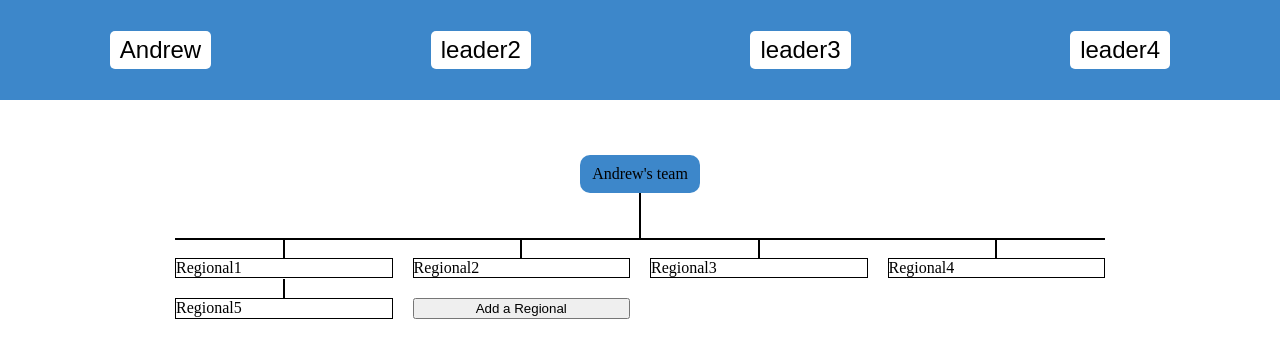
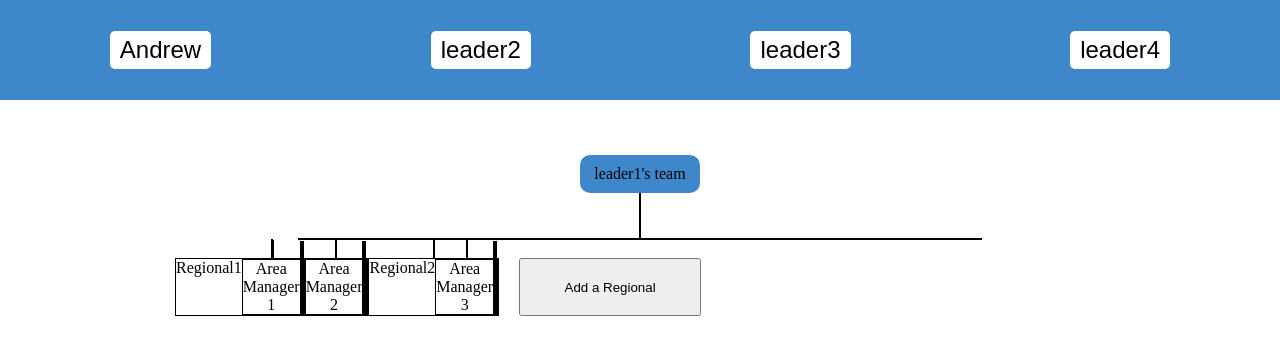
Before and after one commit to tylermckell01/Moxie-FE, a React (Create React App) app: page / in a window 1280 px wide. Both pictures are taken after a click on the button "Andrew". Shown: the top 358 px of the page. Built offline with nearby package versions, Linux system fonts and the light colour scheme.

Commit message:
starting to get the heirarchy structured correctly

```diff
--- a/src/components/TeamMembers.jsx
+++ b/src/components/TeamMembers.jsx
@@ -1,37 +1,95 @@
 import { useState } from "react";
 
 export default function TeamMembers({ activeLeader }) {
+  const teams = {
+    leader1: [
+      {
+        name: "Andrew",
+        regionals: [
+          {
+            name: "Regional1",
+            area_manager: [
+              {
+                name: "Area Manager 1",
+                reps: ["Rep1", "Rep2"],
+              },
+              {
+                name: "Area Manager 2",
+                reps: ["Rep3", "Rep4"],
+              },
+            ],
+          },
+          {
+            name: "Regional2",
+            area_manager: [
+              {
+                name: "Area Manager 3",
+                reps: ["Rep5", "Rep6"],
+              },
+            ],
+          },
+        ],
+      },
+    ],
+  };
+
+  const [addingRegional, setAddingRegional] = useState(false);
+  const [newRegional, setNewRegional] = useState("");
+  const [updatedRegionalList, setUpdatedRegionalList] = useState(null);
+
   // const teams = {
-  //   Andrew: [
-  //     Regional1: [ "rep1", "rep2"],
-  //     "Regional2",
-  //     "Regional3",
-  //     "Regional4",
-  //     "Regional5",
-  //     "Regional6",
-  //   ],
+  //   Andrew: ["Regional1", "Regional2", "Regional3", "Regional4", "Regional5"],
   //   leader2: ["team2member", "team2member", "team2member"],
   //   leader3: ["team3member", "team3member", "team3member"],
   //   leader4: ["team4member", "team4member", "team4member"],
   // };
 
-  const [addingRegional, setAddingRegional] = useState(false);
-  const [newRegional, setNewRegional] = useState("");
-  const [updatedRegionalList, setUpdatedRegionalList] = useState(null);
+  const renderRegionals = (regionals) => {
+    return (
+      <div>
+        {regionals.map((regional, index) => (
+          <div key={index} className="team-member">
+            {regional.name}
+            {renderAreaManagers(regional.area_manager)}
+          </div>
+        ))}
+      </div>
+    );
+  };
 
-  const teams = {
-    Andrew: ["Regional1", "Regional2", "Regional3", "Regional4", "Regional5"],
-    leader2: ["team2member", "team2member", "team2member"],
-    leader3: ["team3member", "team3member", "team3member"],
-    leader4: ["team4member", "team4member", "team4member"],
+  const renderAreaManagers = (areaManagers) => {
+    return (
+      <div>
+        {areaManagers.map((areaManager, index) => (
+          <div key={index} className="team-member">
+            {areaManager.name}
+            {renderReps(areaManager.reps)}
+          </div>
+        ))}
+      </div>
+    );
+  };
+
+  const renderReps = (reps) => {
+    return (
+      <div>
+        {reps.map((rep, index) => (
+          <div key={index} className="team-member">
+            {rep.name}
+          </div>
+        ))}
+      </div>
+    );
   };
 
   const handleAdd = () => {
     if (!newRegional) return;
 
-    const updatedList = (updatedRegionalList || teams)[activeLeader].concat(
-      newRegional
-    );
+    const currentTeamList = updatedRegionalList
+      ? updatedRegionalList[activeLeader]
+      : teams[activeLeader];
+
+    const updatedList = currentTeamList.concat(newRegional);
 
     setUpdatedRegionalList({
       ...teams,
@@ -52,14 +110,18 @@ export default function TeamMembers({ activeLeader }) {
     <div className="team-members-container">
       <div className="team-leader">{activeLeader}'s team</div>
       <div className="team-members-wrapper">
-        {(updatedRegionalList
+        {/* {(updatedRegionalList
           ? updatedRegionalList[activeLeader]
           : teams[activeLeader]
         ).map((member, index) => (
-          <div key={index} className="team-member">
+          <div key={index} className="team-member" onClick={renderReps}>
             {member}
           </div>
-        ))}
+        ))} */}
+
+        {updatedRegionalList
+          ? renderRegionals(updatedRegionalList[activeLeader][0].regionals)
+          : renderRegionals(teams[activeLeader][0].regionals)}
 
         {addingRegional ? (
           <div>
@@ -68,7 +130,6 @@ export default function TeamMembers({ activeLeader }) {
               value={newRegional}
               onChange={(e) => setNewRegional(e.target.value)}
               placeholder="Enter new Regional"
-              onSubmit={handleAdd}
             />
             <div>
               <button className="edit-button" onClick={handleAdd}>
--- a/src/navigation/Header.jsx
+++ b/src/navigation/Header.jsx
@@ -10,7 +10,7 @@ export default function Header() {
     <div>
       <div className="header-wrapper">
         <div className="leader-button">
-          <button onClick={() => setActiveLeader("Andrew")}>Andrew</button>
+          <button onClick={() => setActiveLeader("leader1")}>Andrew</button>
         </div>
         <div className="leader-button">
           <button onClick={() => setActiveLeader("leader2")}>leader2</button>
--- a/src/styles/components/teammembers.scss
+++ b/src/styles/components/teammembers.scss
@@ -40,8 +40,8 @@
       content: "";
       position: absolute;
       top: -20px; // Adjust to sit right above the first row of team members
-      left: 0;
-      right: 0;
+      left: 123px;
+      right: 123px;
       height: 2px;
       background-color: black;
     }
@@ -62,11 +62,6 @@
         height: 20px; // Vertical line length
         background-color: black;
       }
-
-      // Disable lines for team members beyond the first row
-      // &:nth-child(n + 5)::before {
-      //   display: none;
-      // }
     }
 
     div {
```
